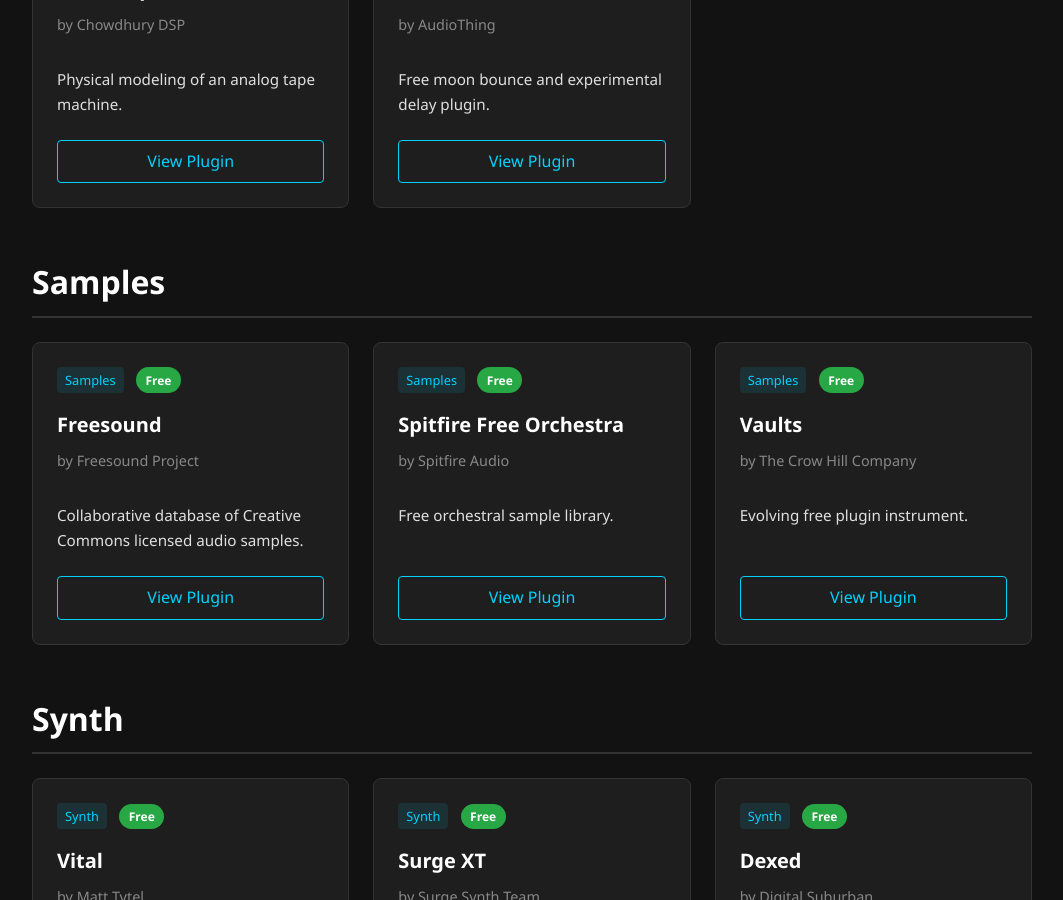
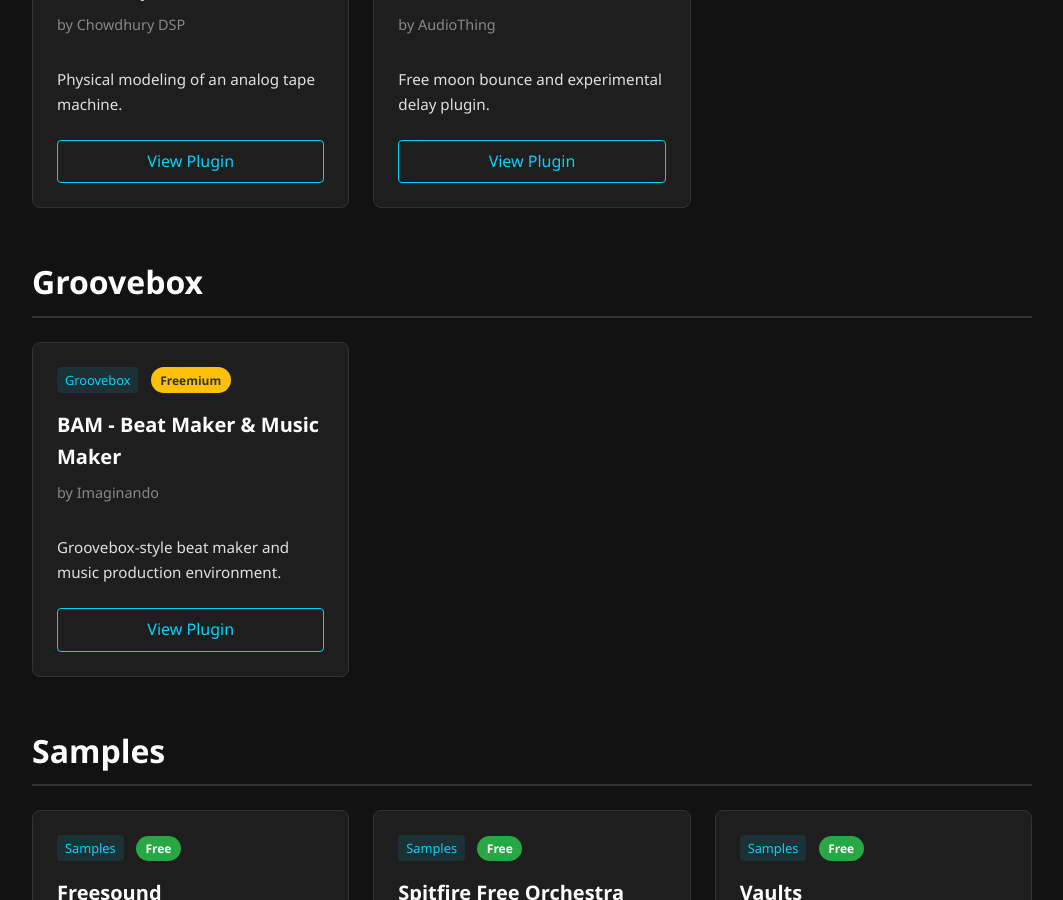
Before and after one commit to mschenone/audio-tools-hub, a Jekyll site: the page built from index.md, in a window 1280 px wide and 900 px high, scrolled down 2559 px. Shown: the whole window, without its empty margins (108-1171 px from the left). Built offline with Jekyll 4.4.1, drawn with Linux system fonts in a browser that asks for light colours.

Commit message:
Add BAM by Imaginando

```diff
--- a/_data/plugins.yml
+++ b/_data/plugins.yml
@@ -272,3 +272,13 @@
   - macOS
   - Linux
   price: free
+- name: BAM - Beat Maker & Music Maker
+  author: Imaginando
+  type: Groovebox
+  url: https://www.imaginando.pt/products/bam-beat-maker-and-music-maker
+  description: Groovebox-style beat maker and music production environment.
+  os:
+  - Windows
+  - macOS
+  - iOS
+  price: freemium
```
